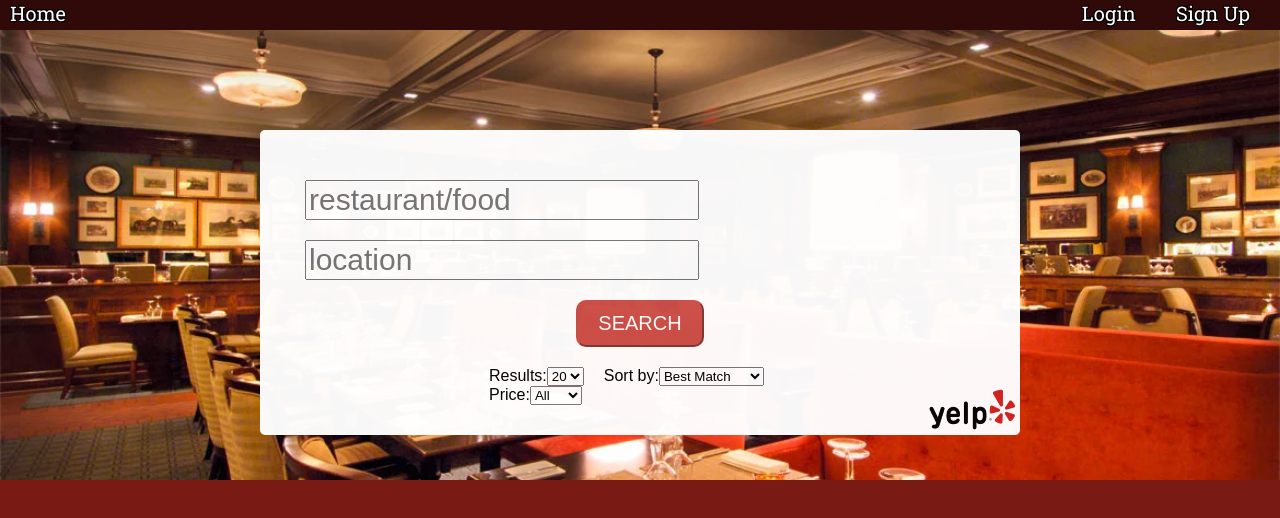
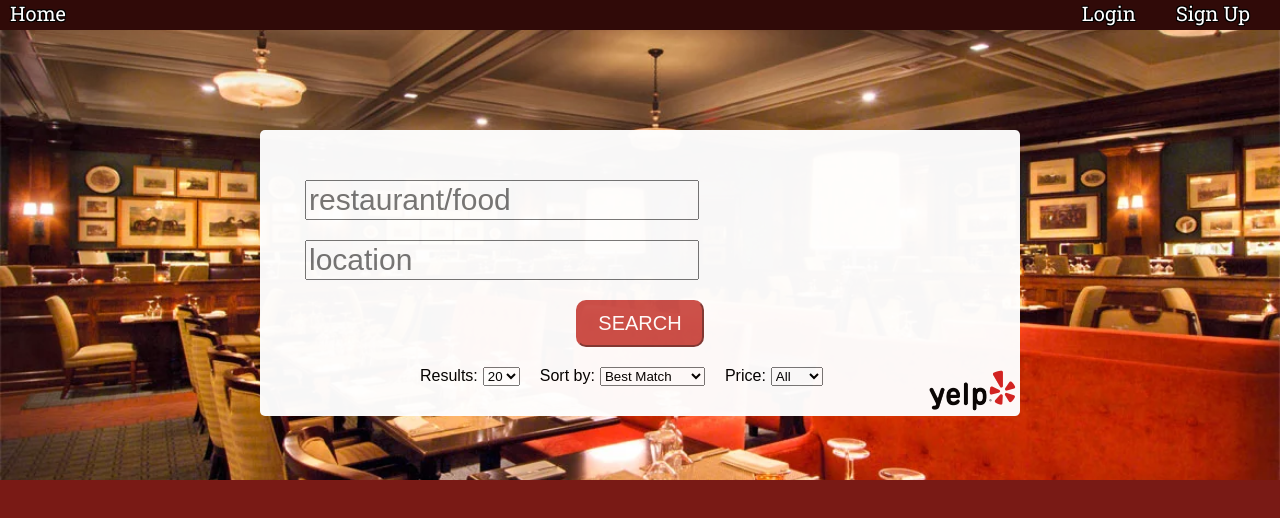
Before and after one commit to Suneski/tiy-final-project, a React (Create React App) app in the folder react-ui/: page / in a window 1280 px wide. Shown: the top 518 px of the page. Built offline with nearby package versions, Linux system fonts and the light colour scheme.

Commit message:
changed margin for filters

```diff
--- a/react-ui/src/RestaurantQuery.js
+++ b/react-ui/src/RestaurantQuery.js
@@ -124,7 +124,7 @@ class RestaurantQuery extends React.Component {
                 <span className="search-button-text">SEARCH</span>
             </button>
             <div className="filters">
-              <div className="filter">Results:
+              <div className="filter"><span className="filter-name">Results:</span>
                 <select onChange={(evt) => this.limitTotal(evt)}>
                   <option value='20'>20</option>
                   <option value='30'>30</option>
@@ -132,7 +132,7 @@ class RestaurantQuery extends React.Component {
                   <option value='50'>50</option>
                 </select>
               </div>
-              <div className="filter">Sort by:
+              <div className="filter"><span className="filter-name">Sort by:</span>
                 <select onChange={(evt) => this.sortResults(evt)}>
                   <option value='best_match'>Best Match</option>
                   <option value='rating'>Rating</option>
@@ -140,7 +140,7 @@ class RestaurantQuery extends React.Component {
                   <option value='distance'>Distance</option>
                 </select>
               </div>
-              <div className="price">Price:
+              <div className="filter"><span className="filter-name">Price:</span>
                 <select onChange={(evt) => this.sortPrice(evt)}>
                   <option value='1,2,3,4'>All</option>
                   <option value='1'>$</option>
--- a/react-ui/src/style/RestaurantQuery.css
+++ b/react-ui/src/style/RestaurantQuery.css
@@ -118,7 +118,7 @@ input[type="text"] {
 .filters {
   margin: 0 auto;
   display: block;
-  width: 302px;
+  width: 440px;
   padding-top: 20px;
   /*color: white;
   text-shadow:
@@ -130,6 +130,9 @@ input[type="text"] {
 .filter {
   float: left;
   margin-right: 20px; }
+
+.filter-name {
+  margin-right: 5px; }
 
 #search-results {
   clear: both; }
--- a/react-ui/src/style/scss/RestaurantQuery.scss
+++ b/react-ui/src/style/scss/RestaurantQuery.scss
@@ -141,7 +141,7 @@ input[type="text"] {
 .filters {
   margin: 0 auto;
   display: block;
-  width: 302px;
+  width: 440px;
   padding-top: 20px;
   /*color: white;
   text-shadow:
@@ -154,6 +154,10 @@ input[type="text"] {
 .filter {
   float: left;
   margin-right: 20px;
+}
+
+.filter-name {
+  margin-right: 5px;
 }
 
 #search-results {
```
